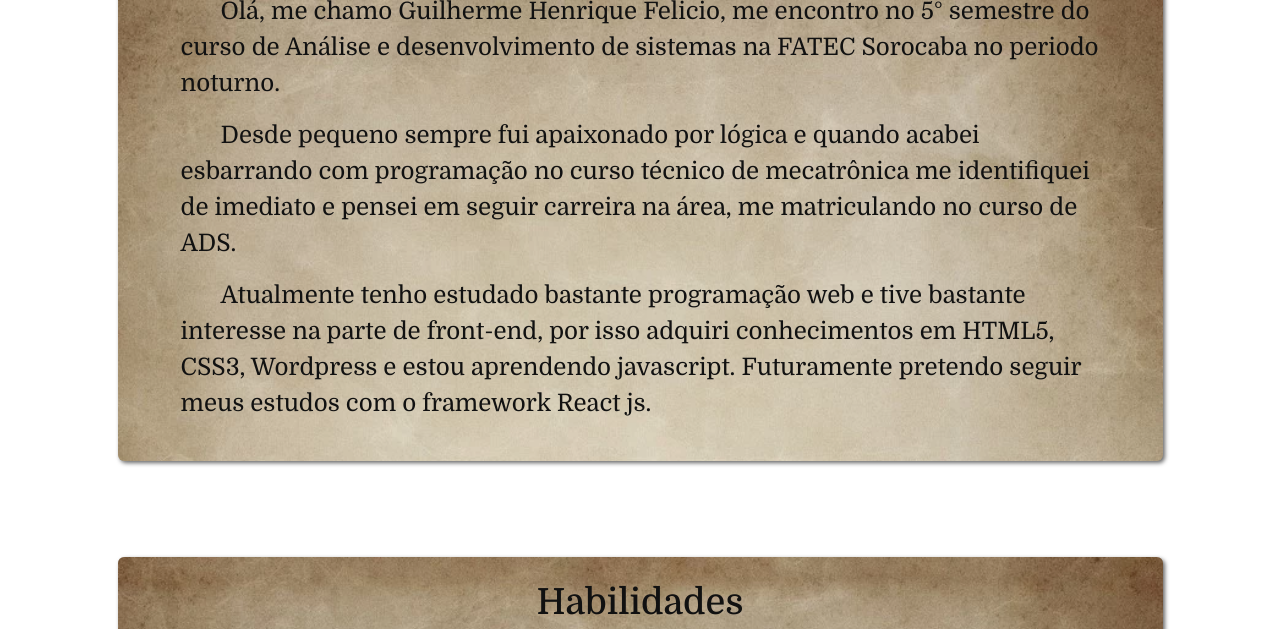
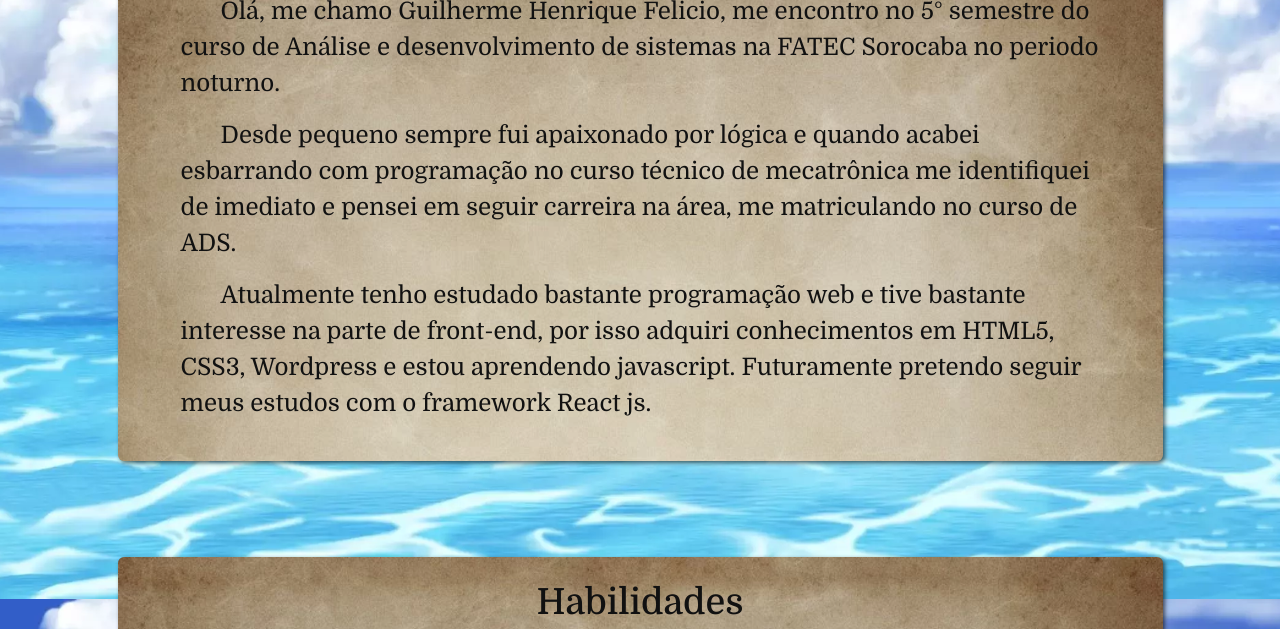
Before and after one commit to Guilherme-Felicio/guilherme-felicio.github.io, a plain HTML site: page index.html in a window 1280 px wide. Shown: the part 201-830 px from the top of the page. Drawn offline with nearby package versions, Linux system fonts and the light colour scheme.

Commit message:
tentando arruma bg no chrome android

```diff
--- a/css/style.css
+++ b/css/style.css
@@ -4,13 +4,12 @@
     scroll-behavior: smooth;
 }
 
-html{
-    background: url(../img/bg.webp) no-repeat;
-    background-size: cover;
-    background-attachment: fixed;
-    height: 100%;
-    width: 100%;
-    background-position: center;
+body{
+    background: url(../img/bg.webp) no-repeat center fixed;
+    -webkit-background-size: cover;
+    -moz-background-size: cover;
+    -o-background-size: cover;
+     background-size: cover;
 }
 
 h1{
```
